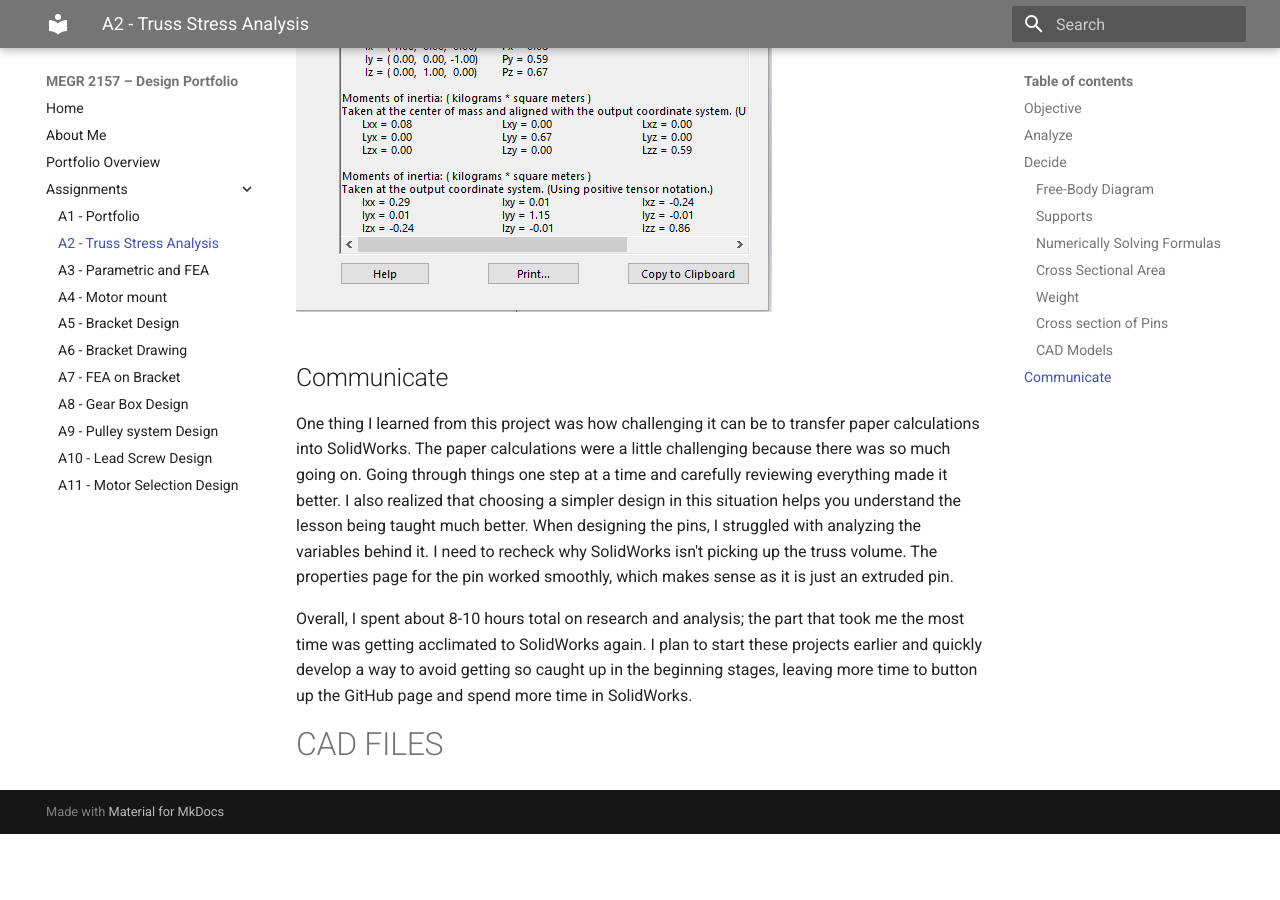
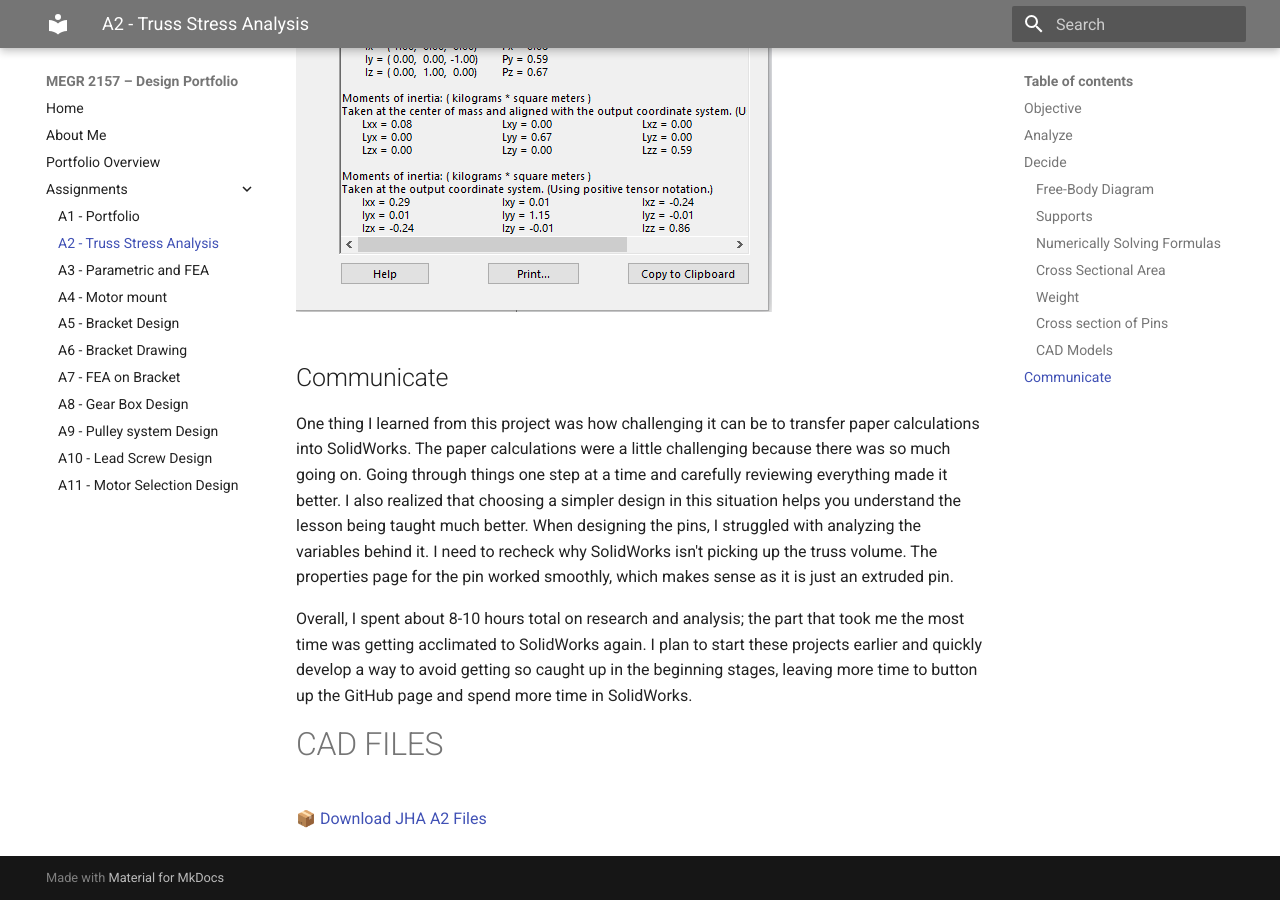
Before and after one commit to JHernPR/MEGR-2157-portfolio, an MkDocs documentation site: the page built from docs/assignments/A02/index.md, in a window 1280 px wide and 900 px high, scrolled down 6999 px. Built offline with MkDocs 1.6.1 and Material for MkDocs 9.7.7, drawn with Linux system fonts in a browser that asks for light colours; before the commit the page ends 7833 px from its top, so only the background shows below that.

Commit message:
Update index.md

```diff
--- a/docs/assignments/A02/index.md
+++ b/docs/assignments/A02/index.md
@@ -78,3 +78,4 @@ Overall, I spent about 8-10 hours total on research and analysis; the part that
 
 
 # CAD FILES
+[📦 Download JHA A2 Files](JHA_A2.zip)
```
